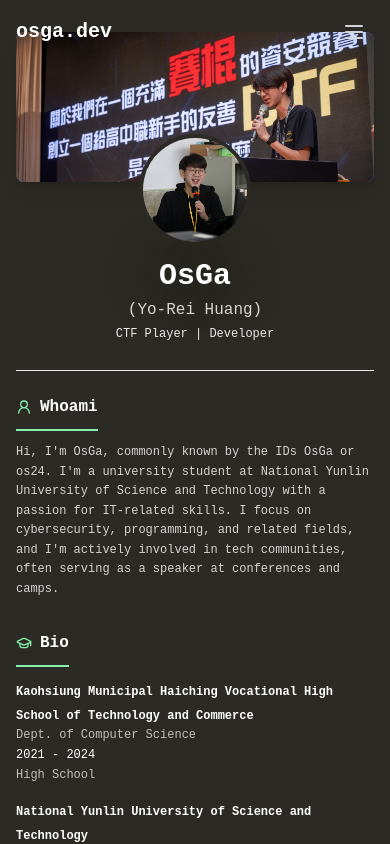
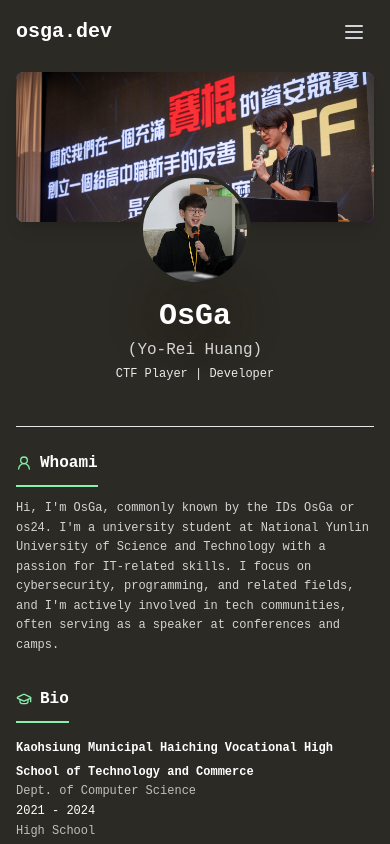
Before and after one commit to osga24/OsGa.dev, a Next.js app: page /about in a window 390 px wide. Shown: the top 844 px of the page. Built offline with nearby package versions, Linux system fonts and the light colour scheme.

Commit message:
fix the navbar phone ui issiu

```diff
--- a/src/app/about/page.tsx
+++ b/src/app/about/page.tsx
@@ -120,12 +120,12 @@ export default function Page() {
     <main className="min-h-screen text-white">
       <Navbar/>
       {/* Facebook-style header with animation */}
-      <motion.div
-        initial={{ opacity: 0 }}
-        animate={{ opacity: 1 }}
-        transition={{ duration: 0.8 }}
-        className="max-w-4xl mx-auto px-4 md:px-10 py-4 md:py-8 mt-4 md:mt-8"
-      >
+		<motion.div
+		  initial={{ opacity: 0 }}
+		  animate={{ opacity: 1 }}
+		  transition={{ duration: 0.8 }}
+		  className="max-w-4xl mx-auto px-4 md:px-10 py-8 md:py-8 mt-10 md:mt-8"
+		>
         {/* Background Cover */}
         <motion.div
           initial={{ scale: 1.1 }}
--- a/src/app/contact/page.tsx
+++ b/src/app/contact/page.tsx
@@ -11,7 +11,6 @@ import {
 } from "lucide-react";
 import Navbar from "@/components/Navbar";
 import Footer from "@/components/Footer";
-import Image from "next/image";
 interface ContactMethod {
   icon: React.ReactNode;
   label: string;
```
